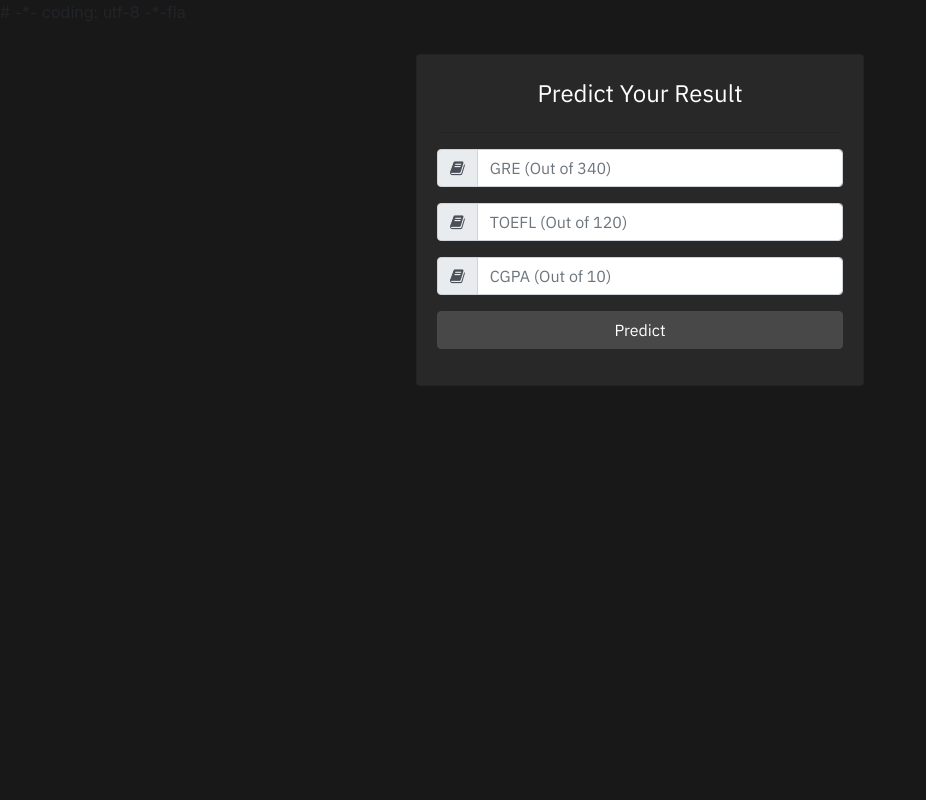
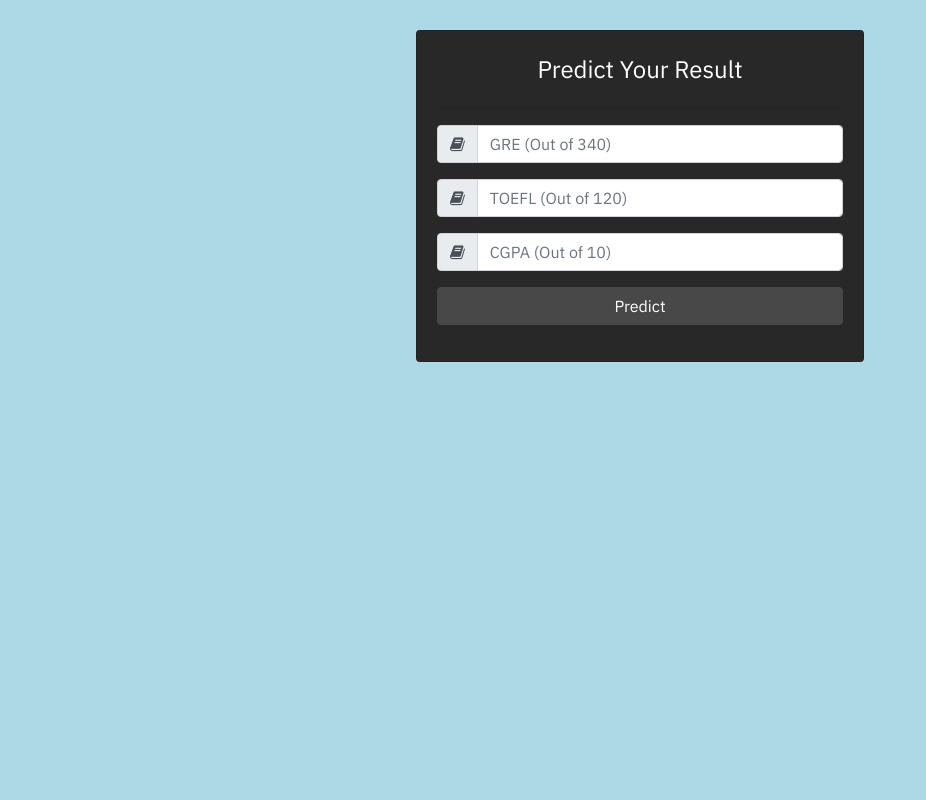
Before and after one commit to Jainshashank7125/AdmissionPredictor, a Flask app: page / in a window 1280 px wide. Shown: the whole page, without its empty margins (0-926 px from the left). Run offline with Flask 2, Linux system fonts and the light colour scheme; parts of the project's set-up code (start-up, migrations or seed data) failed here and were passed over; some libraries are stand-ins or nearby versions.

Commit message:
Update index.html
Minor change

```diff
--- a/templates/index.html
+++ b/templates/index.html
@@ -1,4 +1,4 @@
-# -*- coding: utf-8 -*-fla
+
 
 <!DOCTYPE html>
 <html >
@@ -14,7 +14,7 @@
 
 </head>
 
-<body style="background-color: #181818">
+<body style="background-color: #ADD8E6">
   <div class="card" style="width: 28rem;margin: 0 auto;float: none;margin-bottom: 10px;margin-top: 30px;font-family: 'IBM Plex Sans', sans-serif;background-color: #282828">
 <article class="card-body">
   <h4 class="card-title text-center mb-4 mt-1" style="color: white">Predict Your Result</h4>
```
